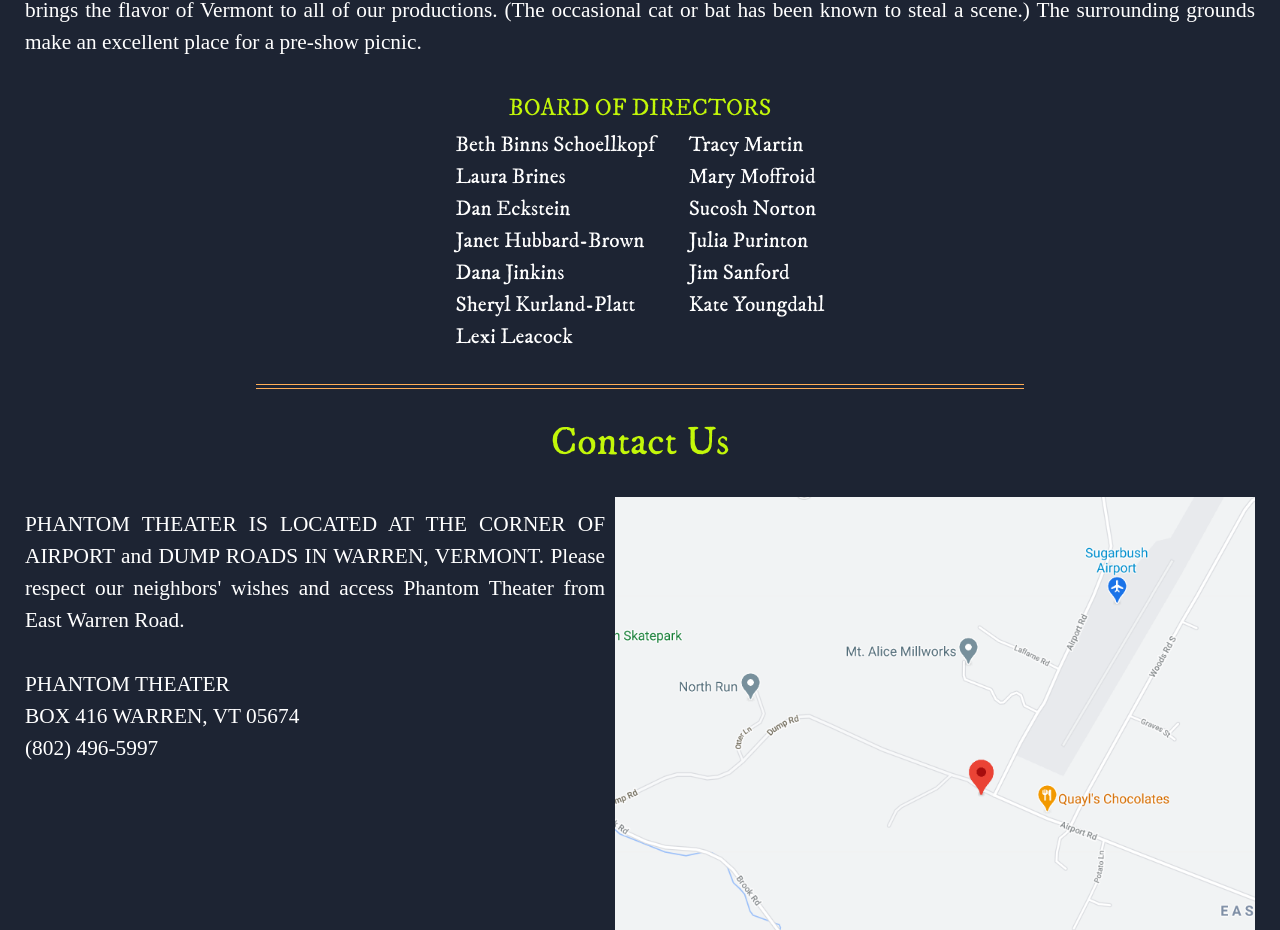
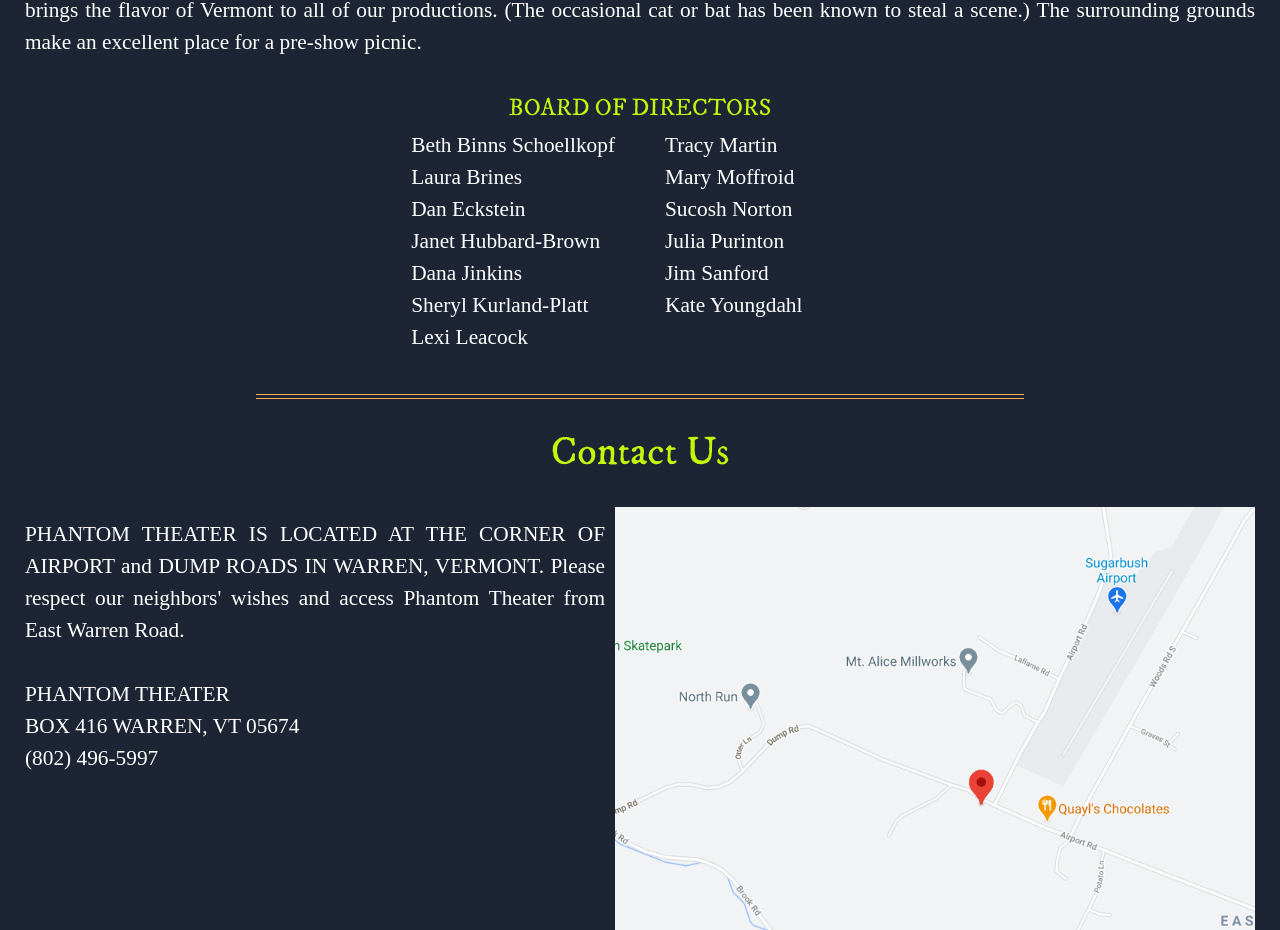
Before and after one commit to foxflyer40/PhantomTheater2021, a React (Create React App) app in the folder client/: page /About in a window 1280 px wide. Shown: the part 900-1830 px from the top of the page. Built offline with nearby package versions, Linux system fonts and the light colour scheme; no server answers; a web font is replaced by a local one.

Commit message:
fix bod columns on about page

```diff
--- a/client/src/reactComponents/about/About.css
+++ b/client/src/reactComponents/about/About.css
@@ -81,9 +81,13 @@
 }
 
 .board {
-  display: flex;
-  width: 30%;
-  justify-content: space-between;
+  -webkit-column-count: 2;
+  -moz-column-count: 2;
+  column-count: 2;
+  -webkit-column-width: 100px;
+  -moz-column-width: 100px;
+  column-width: 100px;
+  column-gap: 50px;
 }
 
 /* --------------Contact elements styling-------- */
@@ -135,11 +139,23 @@
     font-size: 40pt;
     text-align: center;
   }
+  .board {
+    -webkit-column-count: 1;
+    -moz-column-count: 1;
+    column-count: 1;
+
+  }
 }
 
 @media screen and (min-width: 400px) and (max-width: 600px) {
   h3 {
     font-size: 20pt;
+  }
+  .board {
+    -webkit-column-count: 2;
+    -moz-column-count: 2;
+    column-count: 2;
+
   }
 }
 
@@ -150,4 +166,10 @@
   .about h1 {
     font-size: 30pt;
   }
+  .board {
+    -webkit-column-count: 2;
+    -moz-column-count: 2;
+    column-count: 2;
+
+  }
 }
--- a/client/src/reactComponents/about/About.js
+++ b/client/src/reactComponents/about/About.js
@@ -37,10 +37,10 @@
 
 
         <h4>BOARD OF DIRECTORS</h4>
-        <div className="board">
-        <div className="board_right">Beth Binns Schoellkopf<br/> Laura Brines<br/> Dan Eckstein <br/> Janet Hubbard-Brown <br/>Dana Jinkins <br/>Sheryl Kurland-Platt<br/>Lexi Leacock</div>
-           <div className="board_left">Tracy Martin<br/>  Mary Moffroid<br/>  Sucosh Norton<br/>  Julia Purinton<br/> Jim Sanford<br/>  Kate Youngdahl</div>
-          </div>
+
+        <p className="board">Beth Binns Schoellkopf<br/> Laura Brines<br/> Dan Eckstein <br/> Janet Hubbard-Brown <br/>Dana Jinkins <br/>Sheryl Kurland-Platt<br/>Lexi Leacock <br/> Tracy Martin<br/>  Mary Moffroid<br/>  Sucosh Norton<br/>  Julia Purinton<br/> Jim Sanford<br/>  Kate Youngdahl</p>
+
+
         <div className="line"></div>
       </div>
 
```
